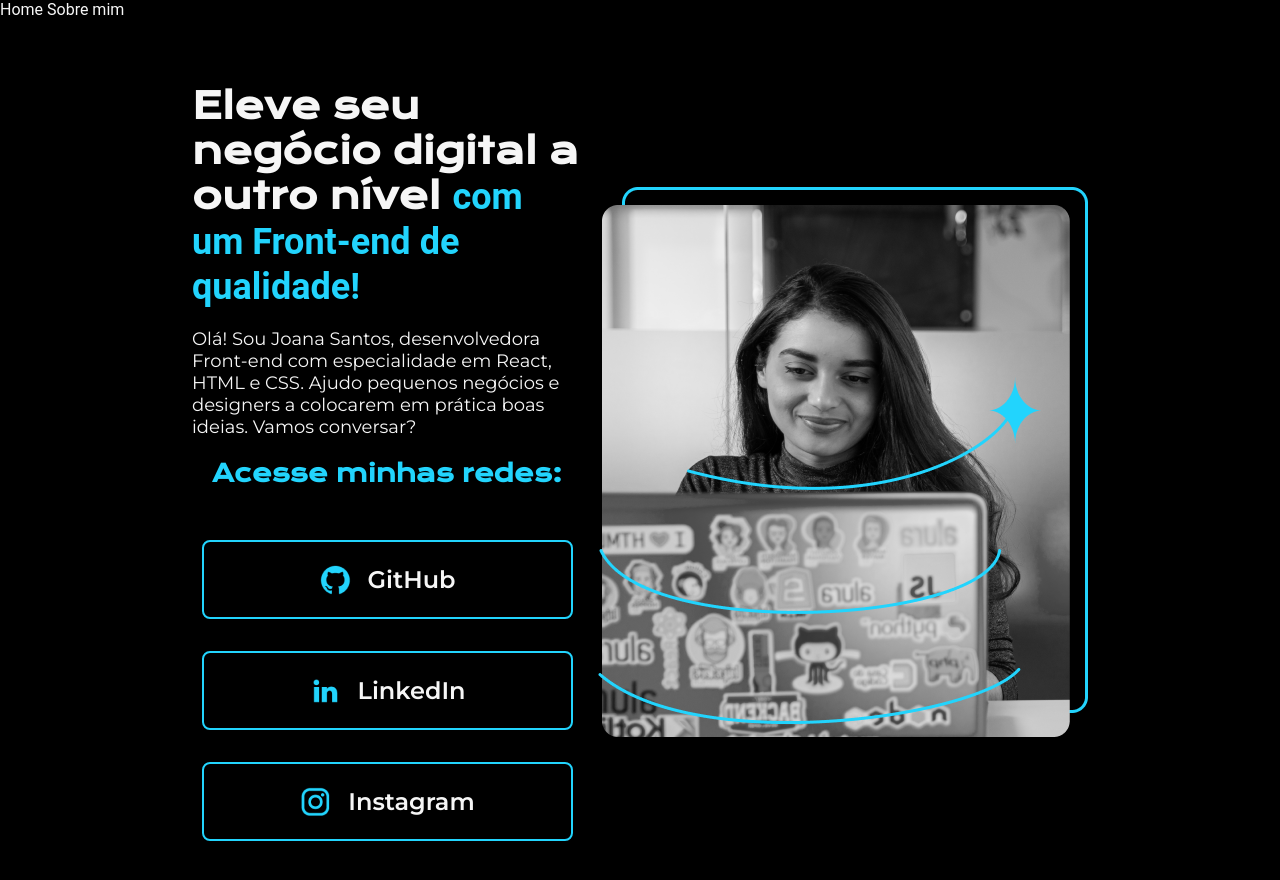
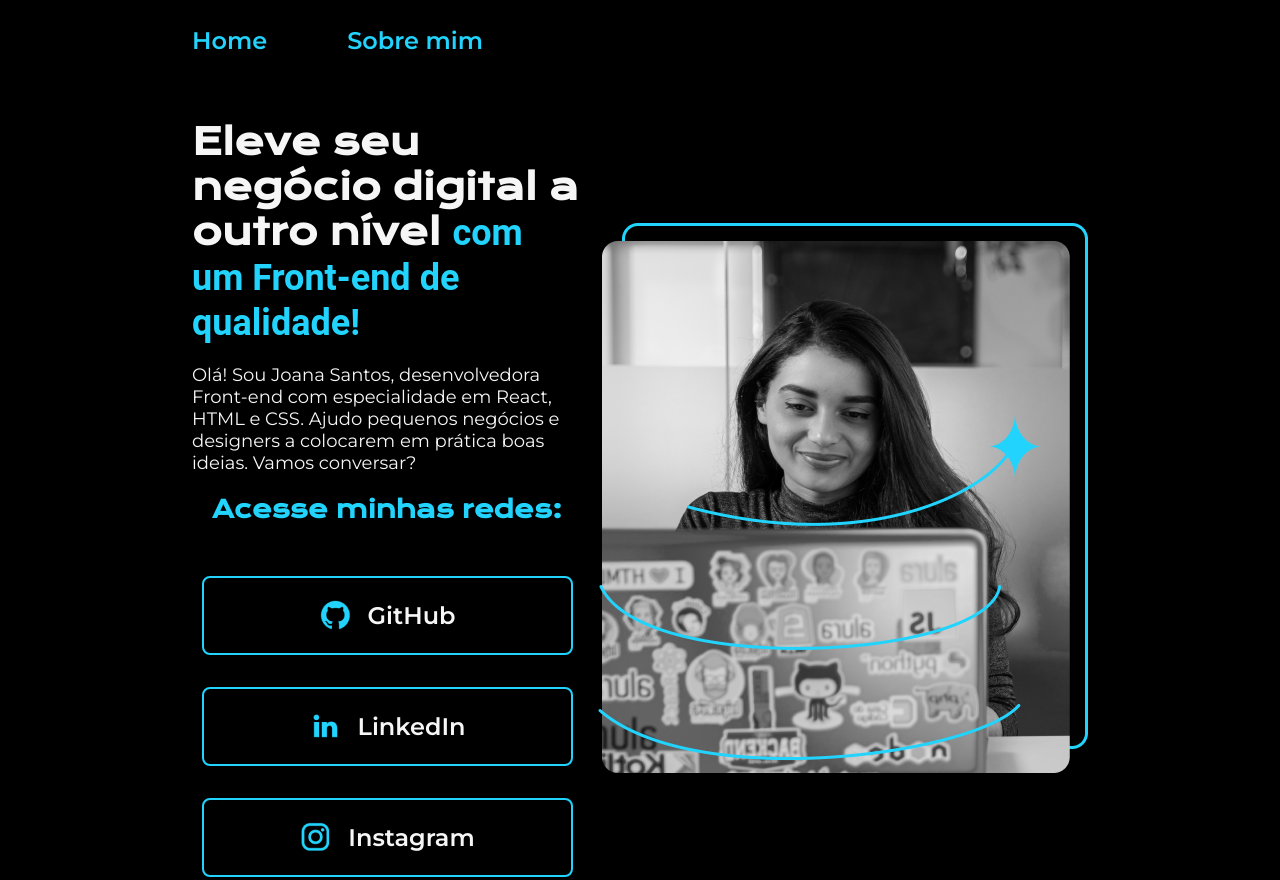
Before and after one commit to raffaeccard/curso-alura-html-css-front, a plain HTML site: page index.html in a window 1280 px wide. Shown: the top 880 px of the page. Drawn offline with nearby package versions, Linux system fonts and the light colour scheme.

Commit message:
estilizando cabecalho

```diff
--- a/index.html
+++ b/index.html
@@ -10,8 +10,8 @@
         <body>
             <header class="cabecalho">
                 <nav class="cabecalho__menu">
-                   <a cabecalho__menu__link>Home</a>
-                   <a cabecalho__menu__link>Sobre mim</a>
+                   <a class="cabecalho__menu__link">Home</a>
+                   <a class="cabecalho__menu__link">Sobre mim</a>
             </header>
             <main class="apresentacao">
                 <section class="apresentacao__conteudo">
--- a/style.css
+++ b/style.css
@@ -13,7 +13,21 @@ body {
     background-color: #000000;
     color: #F6F6F6;
 }
+.cabecalho{
+    padding: 2% 0 0 15%;
+}
+.cabecalho__menu{
+    display: flex;
+    gap: 80px;
 
+}
+.cabecalho__menu__link{
+    text-decoration: none;
+    color: #22D4FD; /* Cor do texto */
+    font-size: 24px;
+    font-family: 'Montserrat', sans-serif;
+    font-weight: 600;
+}
 .titulo-destaque{
     color: #22D4FD; /* Cor do texto */
 }
```
